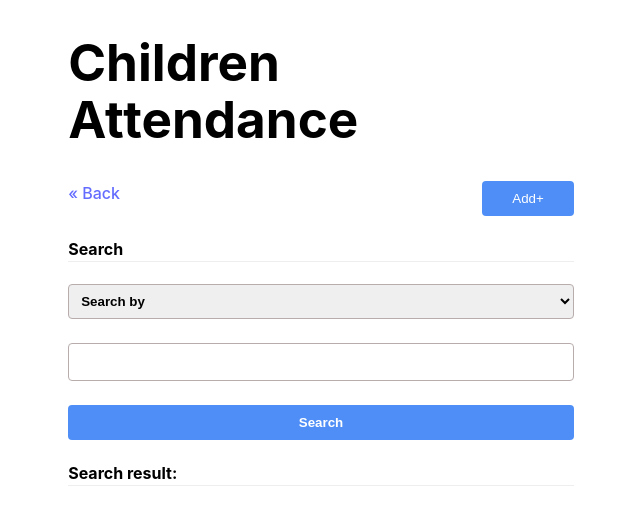
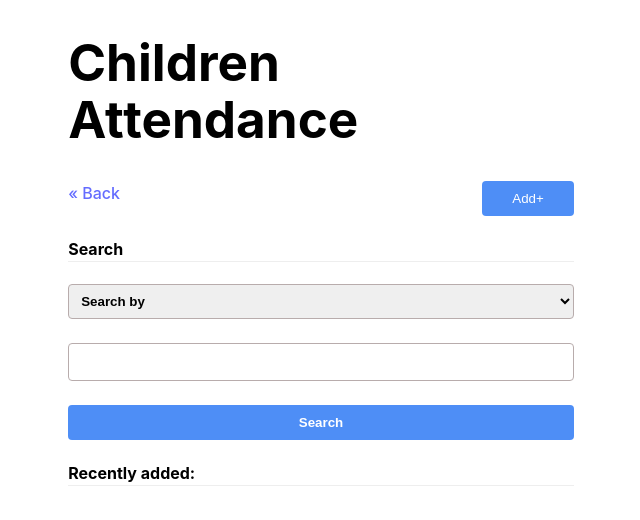
Before and after one commit to iamhabbeboy/report, a website built with Vite: page children.html in a window 1280 px wide. Shown: the full height of the page, 319-959 px from the left. Built offline with nearby package versions, Linux system fonts and the light colour scheme; some packages are replaced by stand-ins of ours; no server answers; the database is empty.

Commit message:
Update text

```diff
--- a/children.html
+++ b/children.html
@@ -216,7 +216,7 @@
                 </div>
                 <div>
                     <div id="notify" class="notify"></div>
-                    <h4>Search result:</h4>
+                    <h4>Recently added:</h4>
                     <p style="display: none" id="preload-record">
                         <img
                             src="./public/loader2.svg"
```
